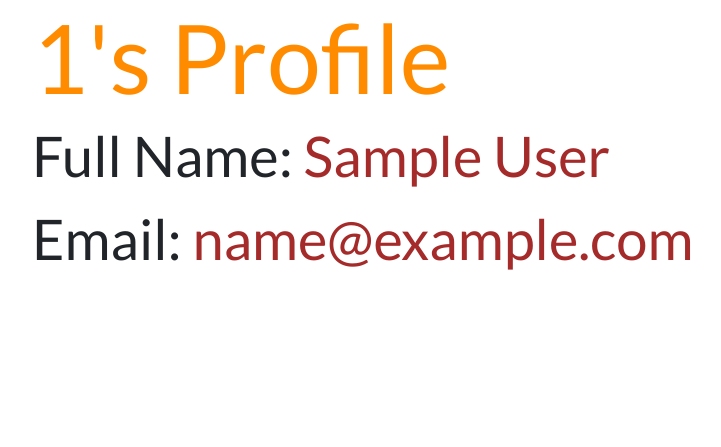
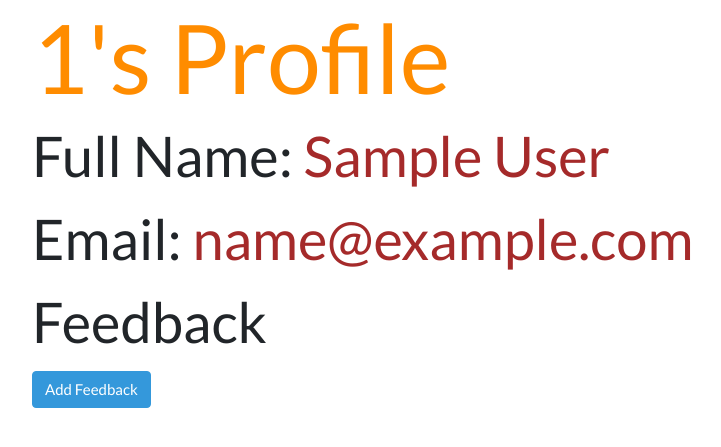
Before and after one commit to mofradali14/user-feedback-authentication, a Flask app: page /users/1 in a window 1280 px wide. Shown: the part 102-549 px from the top of the page, without its empty margins (53-774 px from the left). Run offline with Flask 2, Linux system fonts and the light colour scheme; the visitor is signed in with stand-in values (Sample User, id 1); data comes from the database, SQL or seed files in the repository; data that the repository does not hold is empty; parts of the project's set-up code (start-up, migrations or seed data) failed here and were passed over.

Commit message:
added more utility

```diff
--- a/app.py
+++ b/app.py
@@ -1,8 +1,9 @@
 from flask import Flask, render_template, redirect, session, flash
 from flask_debugtoolbar import DebugToolbarExtension
-from models import connect_db, db, User
-from forms import RegisterForm, LoginForm
+from models import connect_db, db, User, Feedback
+from forms import RegisterForm, LoginForm, FeedbackForm, DeleteForm
 from sqlalchemy.exc import IntegrityError
+
 
 
 app = Flask(__name__)
@@ -19,7 +20,16 @@ toolbar = DebugToolbarExtension(app)
 
 @app.route('/')
 def index():
-    return redirect(f'/login')
+    return redirect(f'/users')
+
+@app.route('/users')
+def users_list():
+
+    users = User.query.order_by(User.username).all()
+    if 'username' in session:
+        return render_template('user_list.html', users=users)
+    else:
+        return redirect('/login')
 
 @app.route('/register', methods=['GET', 'POST'])
 def register():
@@ -69,13 +79,72 @@ def user_page(username):
     if 'username' not in session:
         flash(f"You're going to need to login first!", 'danger')
         return redirect('/login')
+
+    user = User.query.get(username)
+    form = DeleteForm()
+    return render_template('user.html', user=user, form=form)
+
+@app.route('/users/<username>/delete', methods=['POST'])
+def delete_user(username):
+    user = User.query.filter_by(username=username).first()
+    if session['username'] == user.username:
+        db.session.delete(user)
+        db.session.commit()
+        session.pop('username')
+        flash('You have deleted your account.', 'danger')
+        return redirect('/')
     else:
-        user = User.query.filter_by(username=username).first()
-        username = user.username
-        first_name = user.first_name
-        last_name = user.last_name
-        email = user.email
-        return render_template('user.html', user=user)
+        flash("Nice try, you can't delete this account.", 'danger')
+        return redirect(f'/users/{user.username}')
+
+@app.route('/users/<username>/feedback/add', methods=['GET', 'POST'])
+def add_feedback(username):
+    form = FeedbackForm()
+
+    if "username" not in session:
+        flash('You are not authorized to do this', 'danger')
+        return redirect(f'/users/{username}')
+
+    if form.validate_on_submit():
+        title = form.title.data
+        content = form.content.data
+
+        feedback = Feedback(title=title, content=content, username=username)
+        db.session.add(feedback)
+        db.session.commit()
+        return redirect(f'/users/{username}')
+    else:
+        return render_template('feedback_form.html', form=form)
+
+
+@app.route('/feedback/<int:feedback_id>/update', methods=['GET', 'POST'])
+def update_feedback(feedback_id):
+
+    feedback = Feedback.query.get(feedback_id)
+    form = FeedbackForm(obj=feedback)
+    if "username" not in session or feedback.username != session['username']:
+        flash('You are not authorized to do this', 'danger')
+        return redirect(f'/users/{feedback.username}')
+    if form.validate_on_submit():
+        feedback.title = form.title.data
+        feedback.content = form.content.data
+        db.session.commit()
+        return redirect(f'/users/{feedback.username}')
+    return render_template('feedback_edit.html', form=form, feedback=feedback)
+
+@app.route('/feedback/<int:feedback_id>/delete', methods=['POST'])
+def delete_feedback(feedback_id):
+    feedback = Feedback.query.get(feedback_id)
+
+    if 'username' not in session or feedback.username != session['username']:
+        flash("You're not authorized to do this", 'danger')
+        return redirect(f'/users')
+    form = DeleteForm()
+    if form.validate_on_submit():
+        db.session.delete(feedback)
+        db.session.commit()
+    return redirect(f'/users')
+
 
 @app.route('/logout')
 def logout():
--- a/forms.py
+++ b/forms.py
@@ -1,6 +1,6 @@
 from flask_wtf import FlaskForm
 from wtforms import StringField, PasswordField
-from wtforms.validators import InputRequired, Email
+from wtforms.validators import InputRequired, Email, Length
 
 class RegisterForm(FlaskForm):
     username = StringField('Username', validators=[InputRequired()])
@@ -12,3 +12,10 @@ class RegisterForm(FlaskForm):
 class LoginForm(FlaskForm):
     username = StringField('Username', validators=[InputRequired()])
     password = PasswordField('Password', validators=[InputRequired()])
+
+class FeedbackForm(FlaskForm):
+    title = StringField('Title', validators=[InputRequired(), Length(max=100)])
+    content = StringField('Content', validators=[InputRequired()])
+
+class DeleteForm(FlaskForm):
+    """Delete form -- this form is intentionally blank."""
--- a/templates/user.html
+++ b/templates/user.html
@@ -2,11 +2,41 @@
 {% block title %}{{user.username}}{% endblock %}
 
 {% block content %}
-<h1 class="display-1" style="color:darkorange">{{user.username}}'s Profile</h1>
 
-<p class="display-4">Full Name: <span style="color:brown">{{user.first_name}} {{user.last_name}}</span></p>
-<p class="display-4">Email: <span style="color:brown">{{user.email}}</span></p>
+<div class="row">
+    <div class="col-sm-10 col-12">
+        <h1 class="display-1" style="color:darkorange">{{user.username}}'s Profile</h1>
+
+        <p class="display-4">Full Name: <span style="color:brown">{{user.first_name}} {{user.last_name}}</span></p>
+        <p class="display-4">Email: <span style="color:brown">{{user.email}}</span></p>
 
 
+        <h3 class="display-4">Feedback</h3>
+        <ul>
+        {% for feedback in user.feedback %}
+        <li>
+            {{feedback.title}}
+            <p>{{feedback.content}}</p>
+        </li>
+        <form>
+            {{form.hidden_tag()}}
+            {% if feedback.username == session['username'] %}
+            <button class="btn btn-info" formmethod="GET" formaction="/feedback/{{feedback.id}}/update">Edit</button>
+            <button class="btn btn-danger" formmethod="POST" formaction="/feedback/{{feedback.id}}/delete">Delete</button>
+
+            {% endif %}
+        </form>
+        {% endfor %}
+        </ul>
+
+
+        <a href="/users/{{user.username}}/feedback/add" class="btn btn-info">Add Feedback</a>
+        {% if session['username'] == user.username %}
+        <form>
+            <button formaction="/users/{{user.username}}/delete" formmethod="POST" class="btn btn-danger">Delete User</button>
+        </form>
+        {% endif %}
+    </div>
+</div>
 
 {% endblock %}
```
Also changed, not shown: models.py (+5 -2 lines), templates/feedback_edit.html (added, +32 -0 lines), templates/feedback_form.html (added, +31 -0 lines), templates/user_list.html (added, +15 -0 lines).
